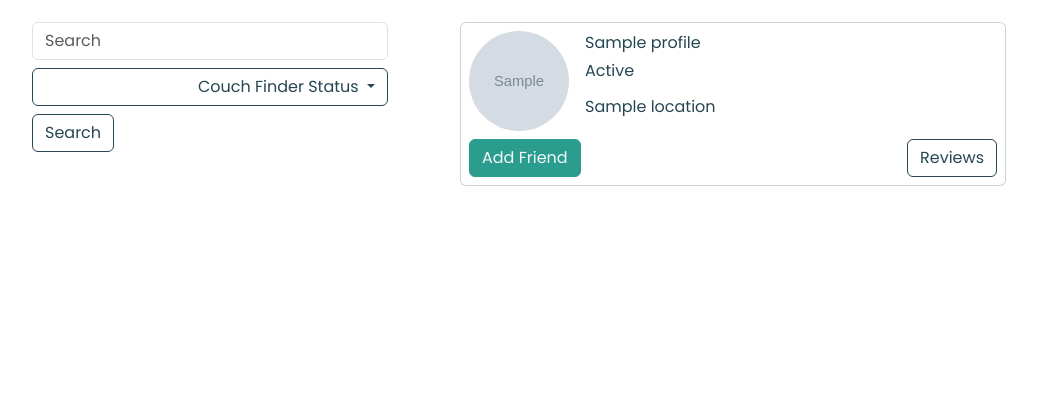
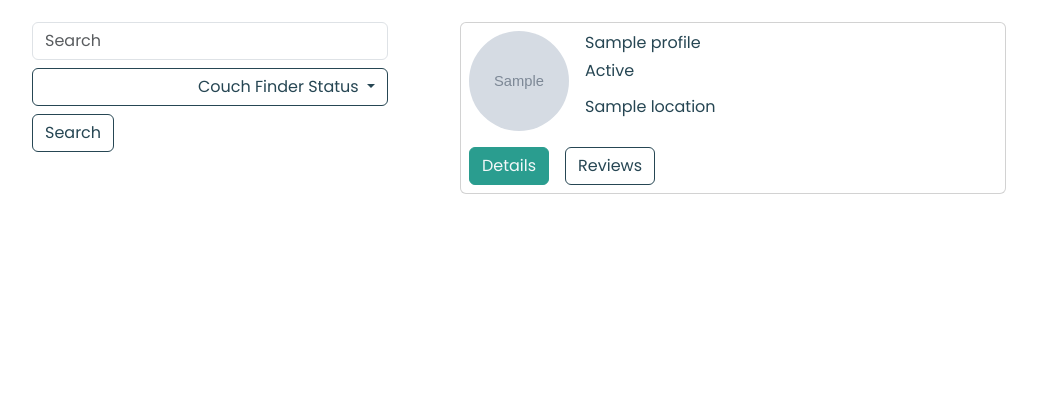
Before and after one commit to mika-sims/couchfinder, a Django app: template templates/profile_search.html in a window 1280 px wide. Shown: the part 74-467 px from the top of the page, without its empty margins (121-1158 px from the left). Run offline with Django 4.2, Linux system fonts and the light colour scheme; the template is opened without the code that fills it: most values are stand-ins (such as "Sample title", 1, 10 or a date in 2020); grey boxes marked "Sample" are stand-in pictures; some libraries are stand-ins or nearby versions.

Commit message:
Edit: Change link to redirect to users page

```diff
--- a/templates/profile_search.html
+++ b/templates/profile_search.html
@@ -61,14 +61,14 @@
                                         <p class="mb-2 pb-1">{{ profile.location }}</p>
                                     </div>
                                 </div>
-                                <div class="col-12 d-flex flex-wrap align-items-center justify-content-between mt-2">
-                                    <form method="post" action="{% url 'profiles:send-friendship-request' pk=profile.user.pk %}">
+                                <div class="col-12 d-flex flex-wrap align-items-center justify-content-start mt-3">
+                                    <form method="post" action="{% url 'profiles:user-profile' profile.user.pk %}">
                                         {% csrf_token %}
                                         <button type="submit" class="text-decoration-none btn btn-primary text-light me-3">
-                                            Add Friend
+                                            Details
                                         </button>
                                     </form>
-                                    <a class="text-decoration-none btn btn-outline-secondary" href="#reviews">Reviews</a>
+                                    <a class="text-decoration-none btn btn-outline-secondary" href="{% url 'profiles:user-profile' profile.user.pk %}#reviews">Reviews</a>
                                 </div>
                             </div>
                         </div>
```
